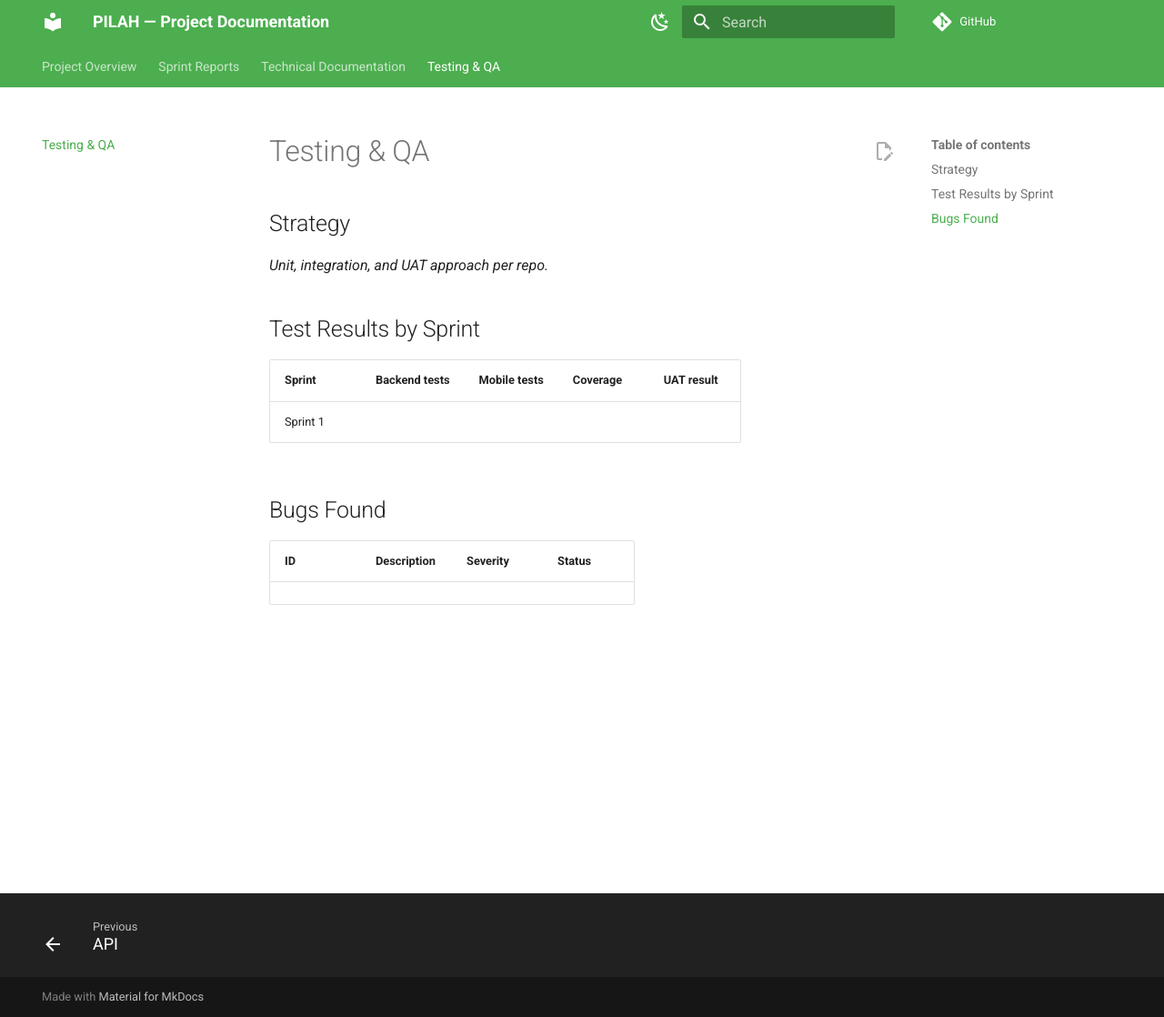
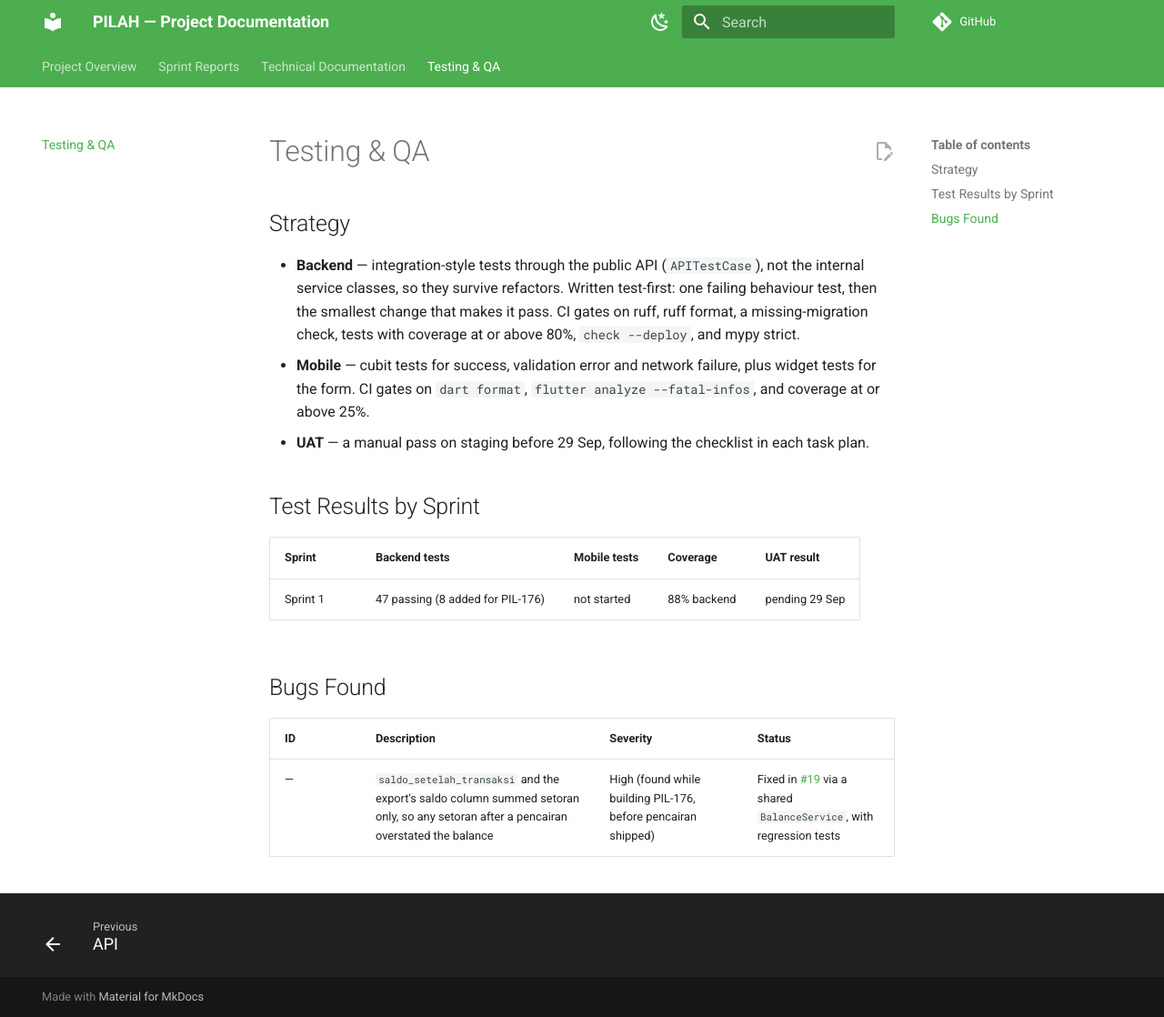
Before and after one commit to mvfi0/pilah-docs, an MkDocs documentation site: the page built from docs/testing-qa.md, in a window 1280 px wide and 1118 px high. Shown: the whole window at 91% size. Built offline with MkDocs 1.6.1 and Material for MkDocs 9.7.7, drawn with Linux system fonts in a browser that asks for light colours; comment, search, counter and statistics services are not loaded.

Commit message:
docs: update feature status and sprint 1 test results

```diff
--- a/docs/testing-qa.md
+++ b/docs/testing-qa.md
@@ -2,15 +2,18 @@
 
 ## Strategy
 
-_Unit, integration, and UAT approach per repo._
+- **Backend** — integration-style tests through the public API (`APITestCase`), not the internal service classes, so they survive refactors. Written test-first: one failing behaviour test, then the smallest change that makes it pass. CI gates on ruff, ruff format, a missing-migration check, tests with coverage at or above 80%, `check --deploy`, and mypy strict.
+- **Mobile** — cubit tests for success, validation error and network failure, plus widget tests for the form. CI gates on `dart format`, `flutter analyze --fatal-infos`, and coverage at or above 25%.
+- **UAT** — a manual pass on staging before 29 Sep, following the checklist in each task plan.
 
 ## Test Results by Sprint
 
 | Sprint | Backend tests | Mobile tests | Coverage | UAT result |
 |---|---|---|---|---|
-| Sprint 1 | | | | |
+| Sprint 1 | 47 passing (8 added for PIL-176) | not started | 88% backend | pending 29 Sep |
 
 ## Bugs Found
 
 | ID | Description | Severity | Status |
 |---|---|---|---|
+| — | `saldo_setelah_transaksi` and the export's saldo column summed setoran only, so any setoran after a pencairan overstated the balance | High (found while building PIL-176, before pencairan shipped) | Fixed in [#19](https://github.com/bank-sampah-PILAH/pilah-be/pull/19) via a shared `BalanceService`, with regression tests |
```
Also changed, not shown: docs/index.md (+4 -3 lines).
